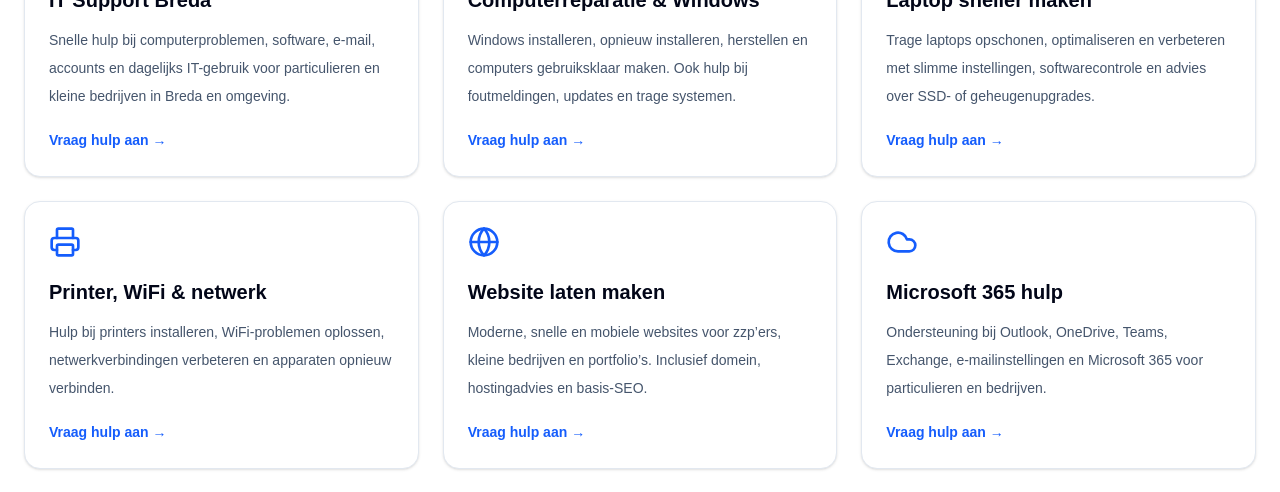
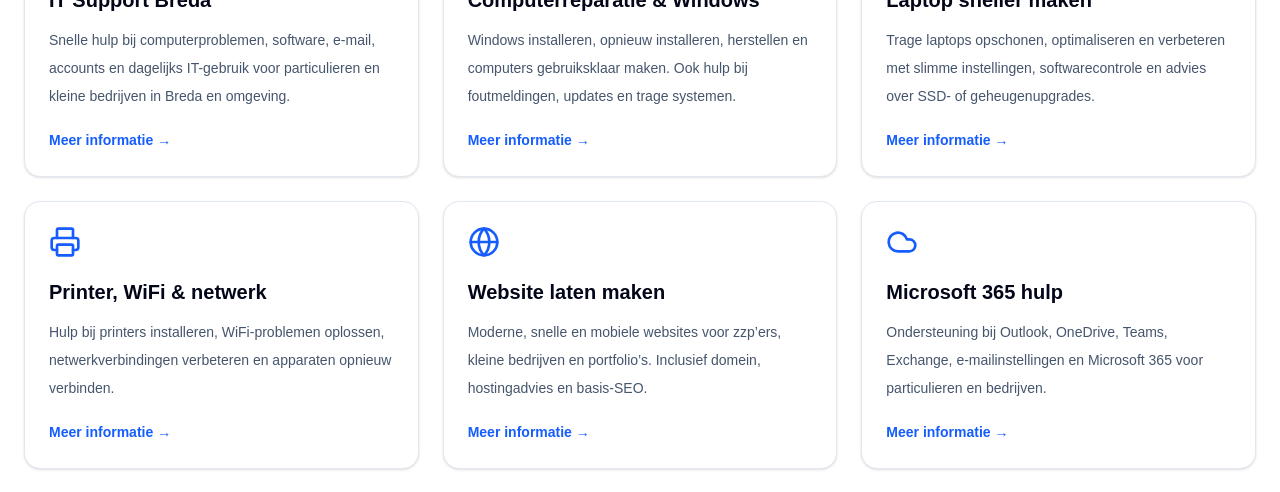
Before and after one commit to amritsolutions/amr-it-solutions, a Next.js app: page / in a window 1280 px wide. Shown: the part 1520-2012 px from the top of the page. Built offline with nearby package versions, Linux system fonts and the light colour scheme.

Commit message:
Computerreparatie pagina toegevoegd

```diff
--- a/components/Services.tsx
+++ b/components/Services.tsx
@@ -5,40 +5,43 @@ const services = [
     icon: <Laptop className="h-8 w-8 text-blue-600" />,
     title: "IT Support Breda",
     text: "Snelle hulp bij computerproblemen, software, e-mail, accounts en dagelijks IT-gebruik voor particulieren en kleine bedrijven in Breda en omgeving.",
+    link: "/computerreparatie",
   },
   {
     icon: <Monitor className="h-8 w-8 text-blue-600" />,
     title: "Computerreparatie & Windows",
     text: "Windows installeren, opnieuw installeren, herstellen en computers gebruiksklaar maken. Ook hulp bij foutmeldingen, updates en trage systemen.",
+    link: "/computerreparatie",
   },
   {
     icon: <Zap className="h-8 w-8 text-blue-600" />,
     title: "Laptop sneller maken",
     text: "Trage laptops opschonen, optimaliseren en verbeteren met slimme instellingen, softwarecontrole en advies over SSD- of geheugenupgrades.",
+    link: "#contact",
   },
   {
     icon: <Printer className="h-8 w-8 text-blue-600" />,
     title: "Printer, WiFi & netwerk",
     text: "Hulp bij printers installeren, WiFi-problemen oplossen, netwerkverbindingen verbeteren en apparaten opnieuw verbinden.",
+    link: "#contact",
   },
   {
     icon: <Globe className="h-8 w-8 text-blue-600" />,
     title: "Website laten maken",
     text: "Moderne, snelle en mobiele websites voor zzp’ers, kleine bedrijven en portfolio’s. Inclusief domein, hostingadvies en basis-SEO.",
+    link: "#contact",
   },
   {
     icon: <Cloud className="h-8 w-8 text-blue-600" />,
     title: "Microsoft 365 hulp",
     text: "Ondersteuning bij Outlook, OneDrive, Teams, Exchange, e-mailinstellingen en Microsoft 365 voor particulieren en bedrijven.",
+    link: "#contact",
   },
 ];
 
 export default function Services() {
   return (
-    <section
-  id="diensten"
-  className="mx-auto max-w-7xl px-6 py-24"
->
+    <section id="diensten" className="mx-auto max-w-7xl px-6 py-24">
       <p className="text-sm font-semibold uppercase tracking-wide text-blue-600">
         Diensten
       </p>
@@ -70,10 +73,10 @@ export default function Services() {
             </p>
 
             <a
-              href="#contact"
+              href={service.link}
               className="mt-5 inline-block text-sm font-semibold text-blue-600 hover:text-blue-700"
             >
-              Vraag hulp aan →
+              Meer informatie →
             </a>
           </div>
         ))}
```
